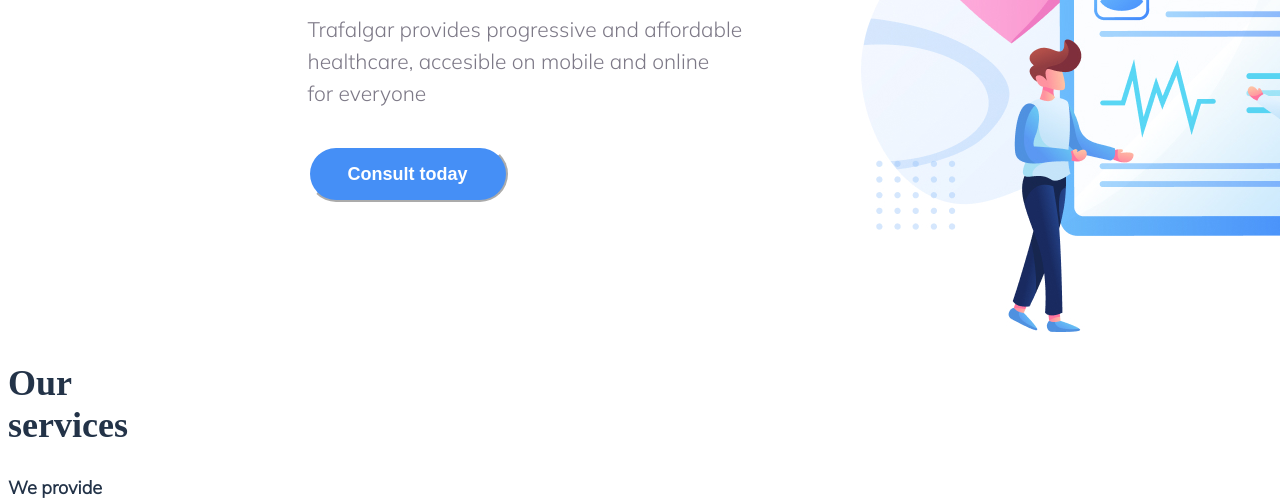
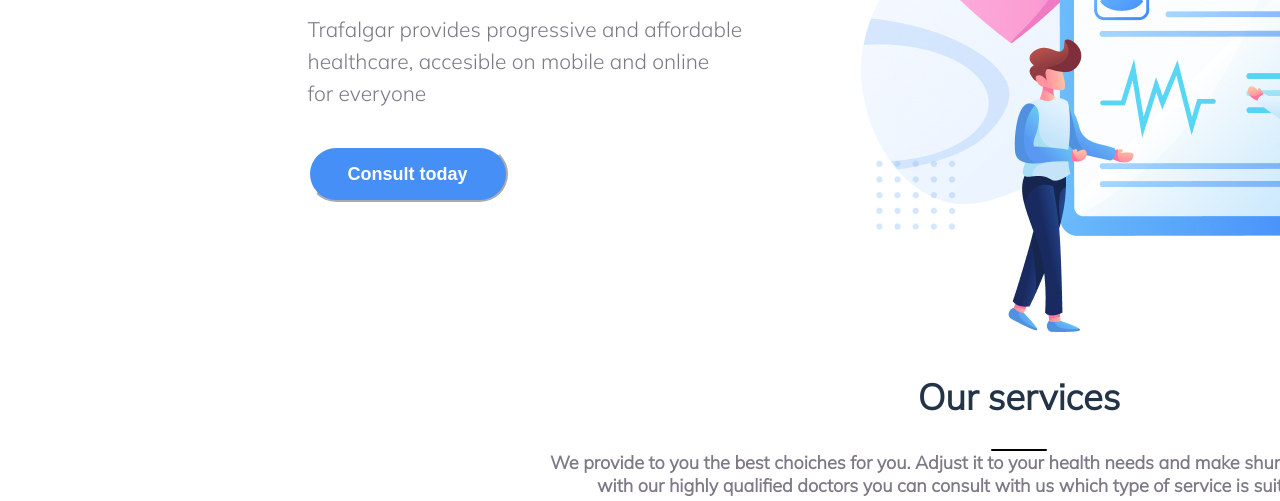
Before and after one commit to GZBass/landing, a website: page index.html in a window 1280 px wide. Shown: the part 445-946 px from the top of the page. Drawn offline with Linux system fonts and the light colour scheme.

Commit message:
2nd block started

```diff
--- a/index.html
+++ b/index.html
@@ -72,7 +72,7 @@
           />
         </div>
       <div class="second">
-        <div class="our-service">
+        <div class="our-services">
           <div class="service-block">
             <h2>Our services</h2>
             <div class="line"></div>
--- a/style.css
+++ b/style.css
@@ -74,8 +74,7 @@
 
 .first-block {
   width: 1487px;
-  margin-left: 59px;
-  margin-top: 50px;
+  margin: 50px 0 0 59px;
   display: flex;
   justify-content: space-around;
   flex-direction: row;
@@ -153,10 +152,44 @@
   outline: none;
 }
 
+.second {
+  width: 1487px;
+  height: 1133px;
+}
+
+.our-services {
+  width: 1487px;
+  display: flex;
+  flex-direction: column;
+  align-items: flex-end;
+}
+
+.service-block {
+  width: 952px;
+  height: 177px;
+  font-family: "Mulish", sans-serif;
+  display: flex;
+  flex-flow: column wrap;
+  align-items: center;
+  justify-content: center;
+}
+
+h2 {
+  font-size: 36px;
+}
+
+.line {
+  width: 56px;
+  height: 2px;
+  background-color: black;
+  border-radius: 1px;
+}
+
 li {
   list-style-type: none;
-  font-family: "Mulish", sans-serif;
+  color: #7d7987;
   font-size: 18px;
+  text-align: center;
 }
 .learn-more {
   font-size: 18px;
```
